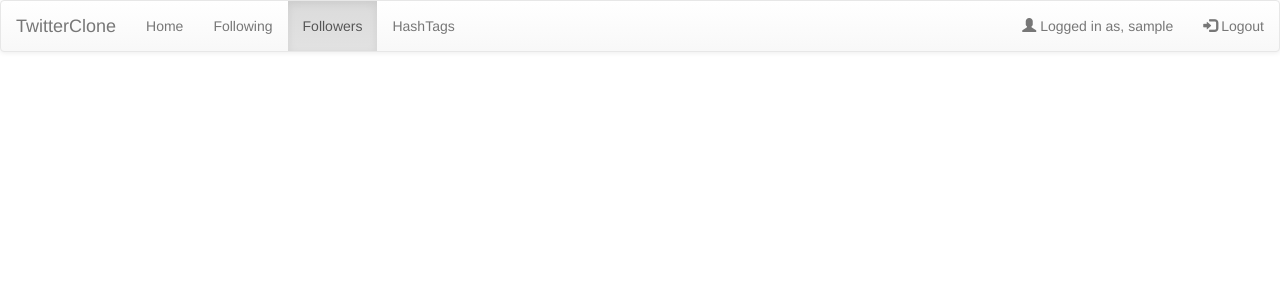
After one commit to abhijeetgurle/twitter-clone, a Django app: page /follower in a window 1280 px wide. The commit adds this page. Shown: the top 300 px of the page. Run offline with Django 3.2, Linux system fonts and the light colour scheme; the visitor is signed in with stand-in values (Sample User, id 1); data that the repository does not hold is empty; some libraries are stand-ins or nearby versions.

Commit message:
Followers tab completed

```diff
--- a/twitter_clone/templates/twitter_clone/feed.html
+++ b/twitter_clone/templates/twitter_clone/feed.html
@@ -13,7 +13,7 @@
     		<ul class="nav navbar-nav">
       			<li class="active"><a href="{%url 'feed' %}">Home</a></li>
 	      		<li><a href="{%url 'following' %}">Following</a></li>
-	      		<li><a href="#">Followers</a></li>
+	      		<li><a href="{%url 'follower' %}">Followers</a></li>
 	      		<li><a href="#">HashTags</a></li>
     		</ul>
 
--- /dev/null
+++ b/twitter_clone/templates/twitter_clone/follower.html
@@ -0,0 +1,44 @@
+{% extends 'twitter_clone/base.html' %}
+{% load static %}
+{% block content %}
+
+<body>
+
+	<nav class="navbar navbar-default">
+  		<div class="container-fluid">
+    		<div class="navbar-header">
+      			<a class="navbar-brand" href="#">TwitterClone</a>
+    		</div>
+
+    		<ul class="nav navbar-nav">
+      			<li><a href="{%url 'feed' %}">Home</a></li>
+	      		<li><a href="{%url 'following' %}">Following</a></li>
+	      		<li class="active"><a href="{%url 'follower' %}">Followers</a></li>
+	      		<li><a href="#">HashTags</a></li>
+    		</ul>
+
+    		<ul class="nav navbar-nav navbar-right">
+      			<li><a href="{%url 'feed' %}"><span class="glyphicon glyphicon-user"></span> Logged in as, {{ user.get_username }}</a></li>
+      			<li><a href="{%url 'logout_user' %}"><span class="glyphicon glyphicon-log-in"></span> Logout</a></li>
+    		</ul>
+  		</div>
+	</nav>
+
+		<div class="feed">
+
+			{% for user in follower_users %}
+
+				<div class="user_profile">
+					<img src="{% static 'images/download.jpeg' %}" class="img-circle" alt="User image">
+					<h3>{{ user.first_name }} {{ user.last_name }}</h3>
+					<button type="submit" class="btn btn-success inline_button"><span>Following</span></button>
+					<hr>
+				</div>
+
+			{% endfor %}
+
+		</div>
+
+</body>
+
+{% endblock %}
--- a/twitter_clone/templates/twitter_clone/following.html
+++ b/twitter_clone/templates/twitter_clone/following.html
@@ -13,7 +13,7 @@
     		<ul class="nav navbar-nav">
       			<li><a href="{%url 'feed' %}">Home</a></li>
 	      		<li class="active"><a href="{%url 'following' %}">Following</a></li>
-	      		<li><a href="#">Followers</a></li>
+	      		<li><a href="{%url 'follower' %}">Followers</a></li>
 	      		<li><a href="#">HashTags</a></li>
     		</ul>
 
@@ -55,5 +55,5 @@
 		{% endfor %}
 
 	</div>
-
+</body>
 {% endblock %}
--- a/twitter_clone/urls.py
+++ b/twitter_clone/urls.py
@@ -7,4 +7,5 @@ urlpatterns = [
     path('signup',views.signup,name='signup'),
     path('feed', views.feed, name='feed'),
     path('following', views.following, name='following'),
+    path('follower', views.follower, name='follower'),
 ]
--- a/twitter_clone/views.py
+++ b/twitter_clone/views.py
@@ -89,6 +89,16 @@ def following(request):
 	return render(request, 'twitter_clone/following.html', {'followed_user_objects':followed_user_username, 'not_followed_user_objects' :not_followed_user})
 
 
+def follower(request):
+	logged_in_user = request.user
+	follower_users_object = Follow.objects.filter(following=logged_in_user)
+
+	follower_users = []
+	for i in range(follower_users_object.__len__()):
+		follower_users.append(User.objects.get(username = (follower_users_object[i].follower).username))
+	return render(request, 'twitter_clone/follower.html', {'follower_users' :follower_users})
+
+
 def tweet(request):
 
 
```
